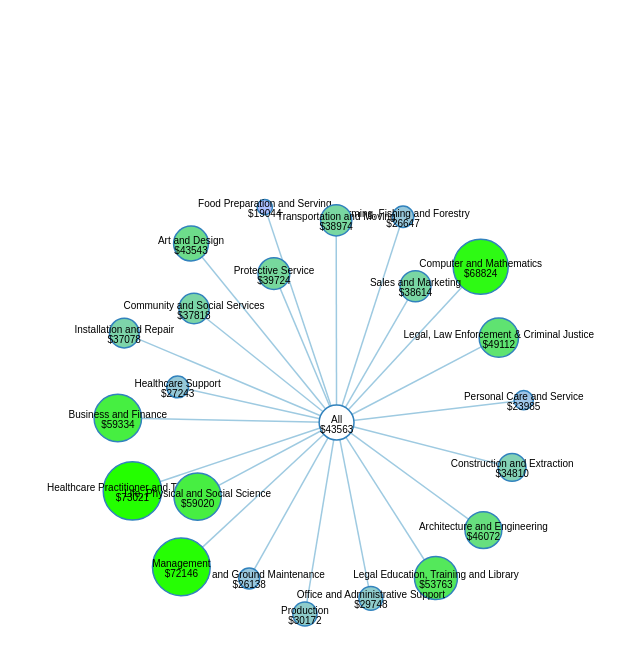
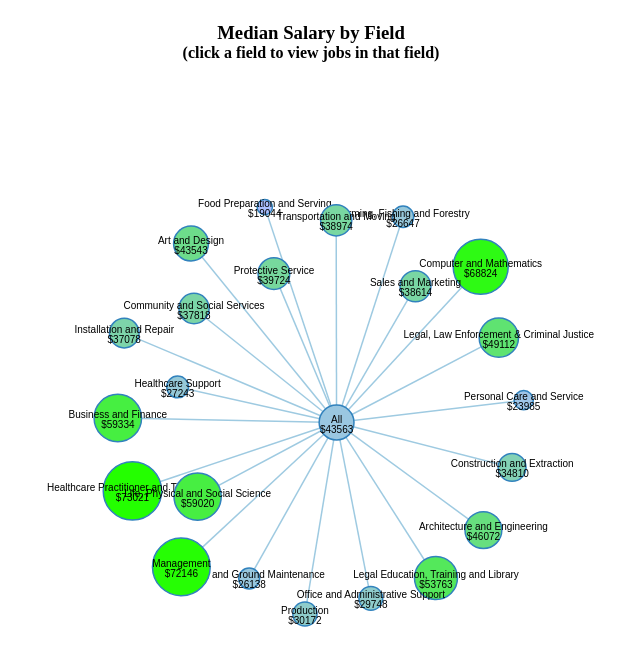
Before and after one commit to dyarbrough93/D3AverageSalaries, a plain HTML site: page index.html in a window 1280 px wide. Shown: the whole page, without its empty margins (329-969 px from the left). Drawn offline with Linux system fonts and the light colour scheme.

Commit message:
add title

```diff
--- a/index.html
+++ b/index.html
@@ -21,12 +21,28 @@
             stroke: #9ecae1;
             stroke-width: 1.5px;
         }
+        #title {
+            position: absolute;
+            left: 50%;
+            top: 1.2em;
+            -webkit-transform: translateX(-50%);
+            transform: translateX(-50%);
+            margin-top: 0.2em;
+        }
+        #title h3, h4 {
+            margin: 0;
+            text-align: center;
+        }
     </style>
     <script src="lib/js/d3.v3.min.js"></script>
 
 </head>
 
 <body>
+    <div id="title">
+        <h3>Median Salary by Field</h3>
+        <h4>(click a field to view jobs in that field)</h4>
+    </div>
     <script src="src/js/forceGraph.js"></script>
 </body>
 
--- a/src/js/forceGraph.js
+++ b/src/js/forceGraph.js
@@ -176,8 +176,6 @@ function tick() {
 
 function color(d) {
 
-	if (d.name === 'All') return '#ffffff'
-
 	let domain = d.top ? [minAvgSal, maxAvgSal] :
 		[minSal, maxSal]
 
```
